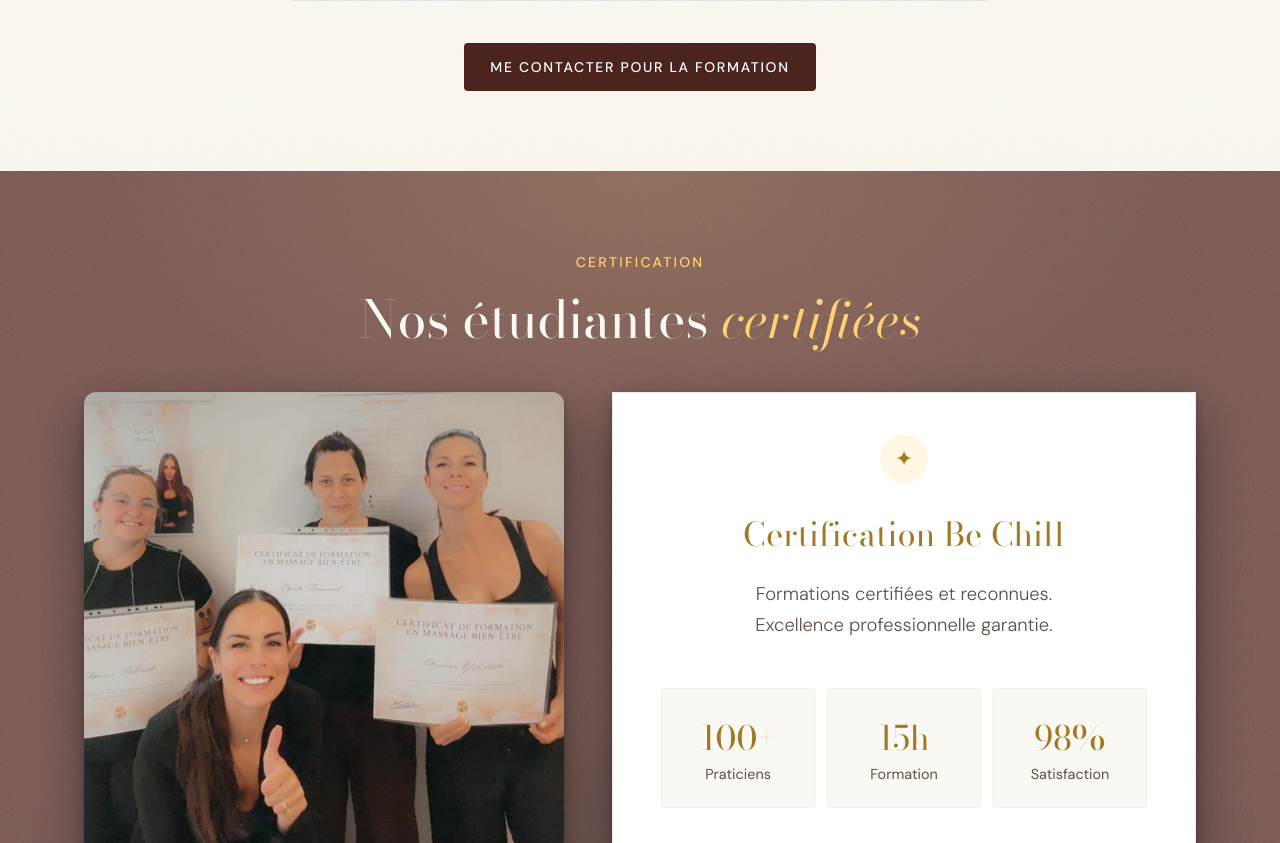
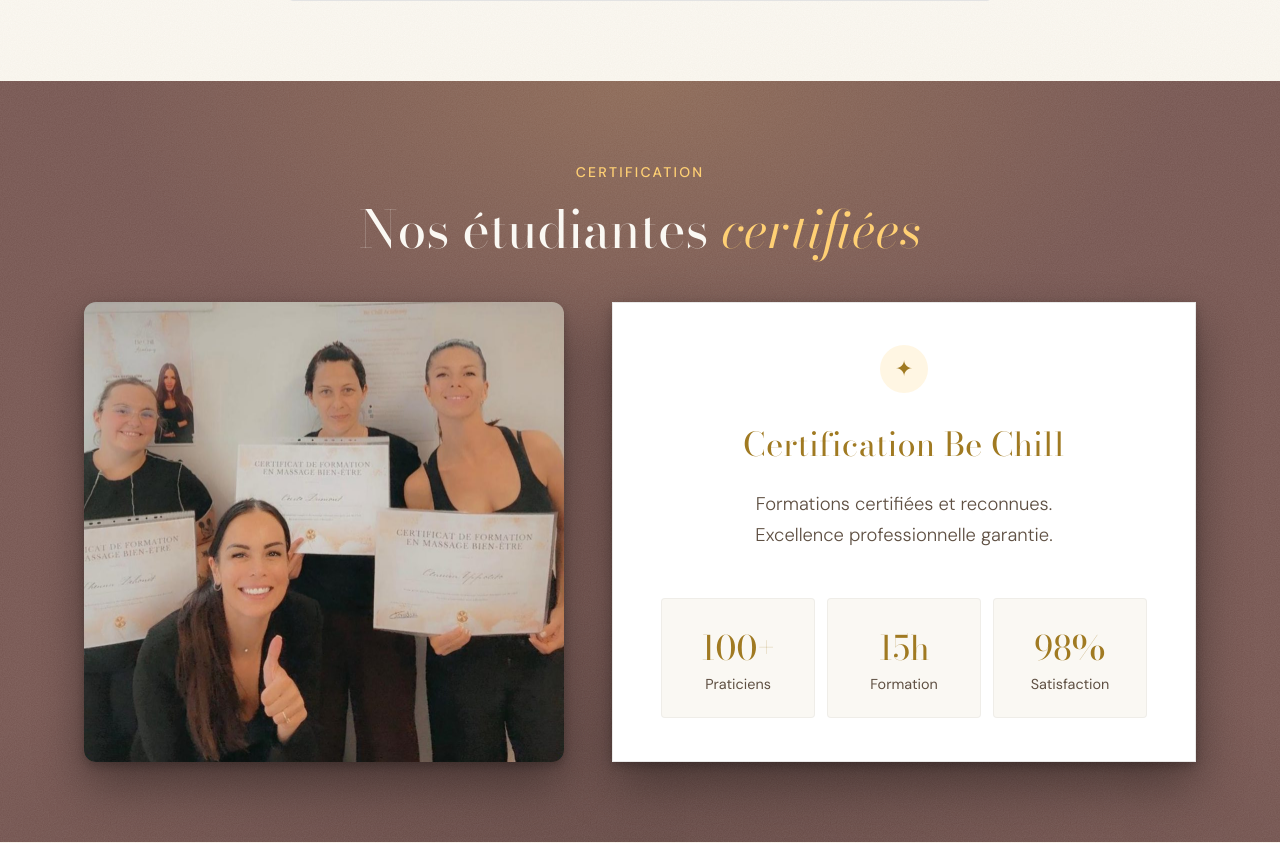
Before and after one commit to thierrybwuzure/bechill_landing_page, a plain HTML site: page index.html in a window 1280 px wide. Shown: the part 6897-7740 px from the top of the page. Drawn offline with nearby package versions, Linux system fonts and the light colour scheme; a web font is replaced by a local one.

Commit message:
Remove the contact button under the programme box

```diff
--- a/index.html
+++ b/index.html
@@ -279,9 +279,6 @@
                 <li><span class="programme_num">08</span><span>Conseils de fin de séance</span></li>
             </ol>
         </div>
-        <div class="programme_action">
-            <a href="#contact" class="programme_cta">Me contacter pour la formation</a>
-        </div>
         </div>
 
         <div class="formation_band formation_band_students">
--- a/styles.css
+++ b/styles.css
@@ -4005,7 +4005,7 @@
 /* Savoir-faire, one idea per band (2026-11-11). The band tried to do three jobs at the same weight: introduce the training, give four credentials as boxed chips
    (which looked clickable and were not) and offer two competing actions. Now the hierarchy is: the label and the title, one line saying what the training is,
    one button, "Découvrir la formation", that scrolls to Son parcours (the next thing to read), and the four credentials as a quiet line of plain text under it.
-   The contact action moved to the end of the programme (see .programme_cta), where the visitor knows what they would sign up for. */
+   The contact button that was moved under the programme list was then removed at the user's request. */
 
 .formation-hero .hero-title {
     margin-bottom: 1.618rem;
@@ -4038,43 +4038,7 @@
     margin-inline: 0.75em;
 }
 
-/* The programme ends with the contact action */
-
-.programme_action {
-    display: flex;
-    justify-content: center;
-    margin-top: 2.618rem;
-}
-
-.programme_cta {
-    display: inline-flex;
-    align-items: center;
-    justify-content: center;
-    min-height: 48px;
-    box-sizing: border-box;
-    padding: 0.875rem 1.618rem;
-    border-radius: 4px;
-    background: #4A241D;
-    color: #fff;
-    font-size: 0.875rem;
-    font-weight: 500;
-    letter-spacing: 0.12em;
-    text-align: center;
-    text-decoration: none;
-    text-transform: uppercase;
-    transition: background-color 0.3s ease, color 0.3s ease;
-}
-
-.programme_cta:hover,
-.programme_cta:focus-visible {
-    background: #FFD074;
-    color: #4A241D;
-}
-
-.programme_cta:focus-visible {
-    outline: 2px solid #4A241D;
-    outline-offset: 3px;
-}
+/* (The "Me contacter pour la formation" button under the programme box was removed at the user's request, 2026-11-11.) */
 
 /* Under 768px the four credentials stack one per line, without the dots, which would otherwise land at the start of the wrapped lines (the line needs about 750px) */
 
```
